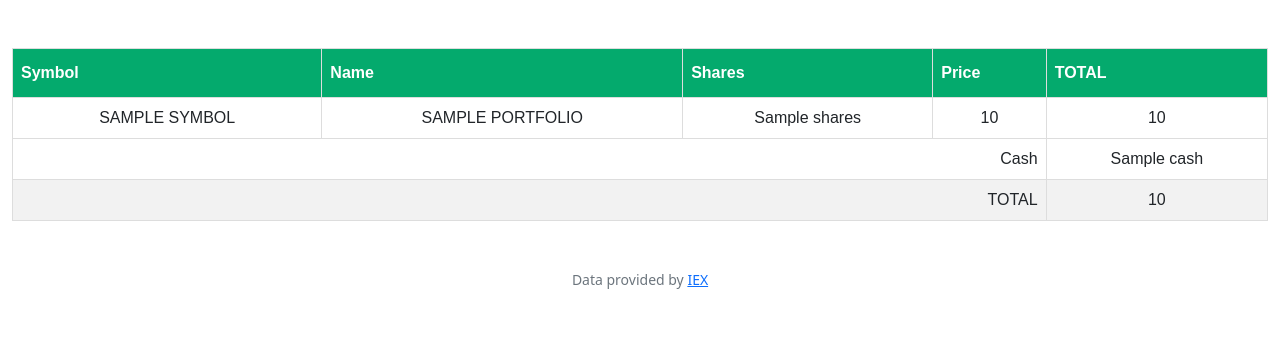
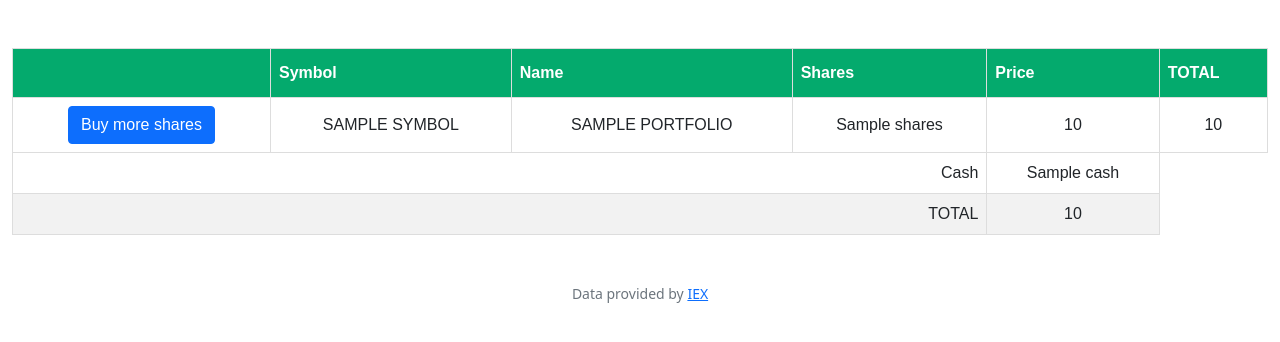
Before and after one commit to Stachu9/CS50-basic, a Flask app: template finance/templates/index.html in a window 1280 px wide. Shown: the part 76-418 px from the top of the page. Run offline with Flask 3, Linux system fonts and the light colour scheme; the template is opened without the code that fills it: most values are stand-ins (such as "Sample title", 1, 10 or a date in 2020); some libraries are stand-ins or nearby versions.

Commit message:
Wed, Oct 11, 2023, 3:06 PM +02:00

```diff
--- a/finance/templates/index.html
+++ b/finance/templates/index.html
@@ -8,6 +8,7 @@
     <table id="customers">
         <thead>
             <tr>
+                <th></th>
                 <th>Symbol</th>
                 <th>Name</th>
                 <th>Shares</th>
@@ -18,6 +19,12 @@
         <tbody>
             {% for el in portfolio %}
                 <tr>
+                    <td>
+                        <form action="/buy_share" method="post">
+                            <input type="hidden" value="{{ el["symbol"] }}" name="symbol">
+                            <button class="btn btn-primary" type="submit">Buy more shares</button>
+                        </form>
+                    </td>
                     <td class="uppercase">{{ el["symbol"] }}</td>
                     <td class="uppercase">{{ el["name"] }}</td>
                     <td>{{ el["shares"] }}</td>
```
